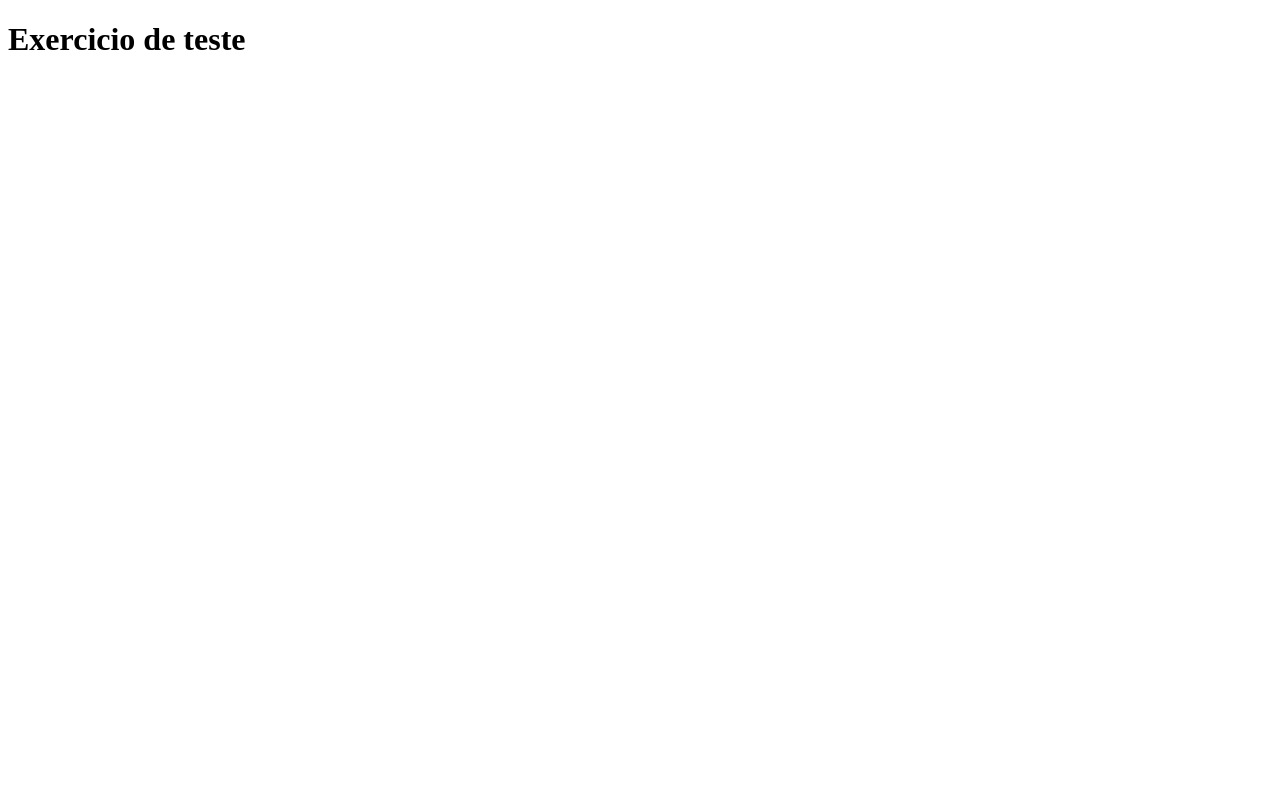
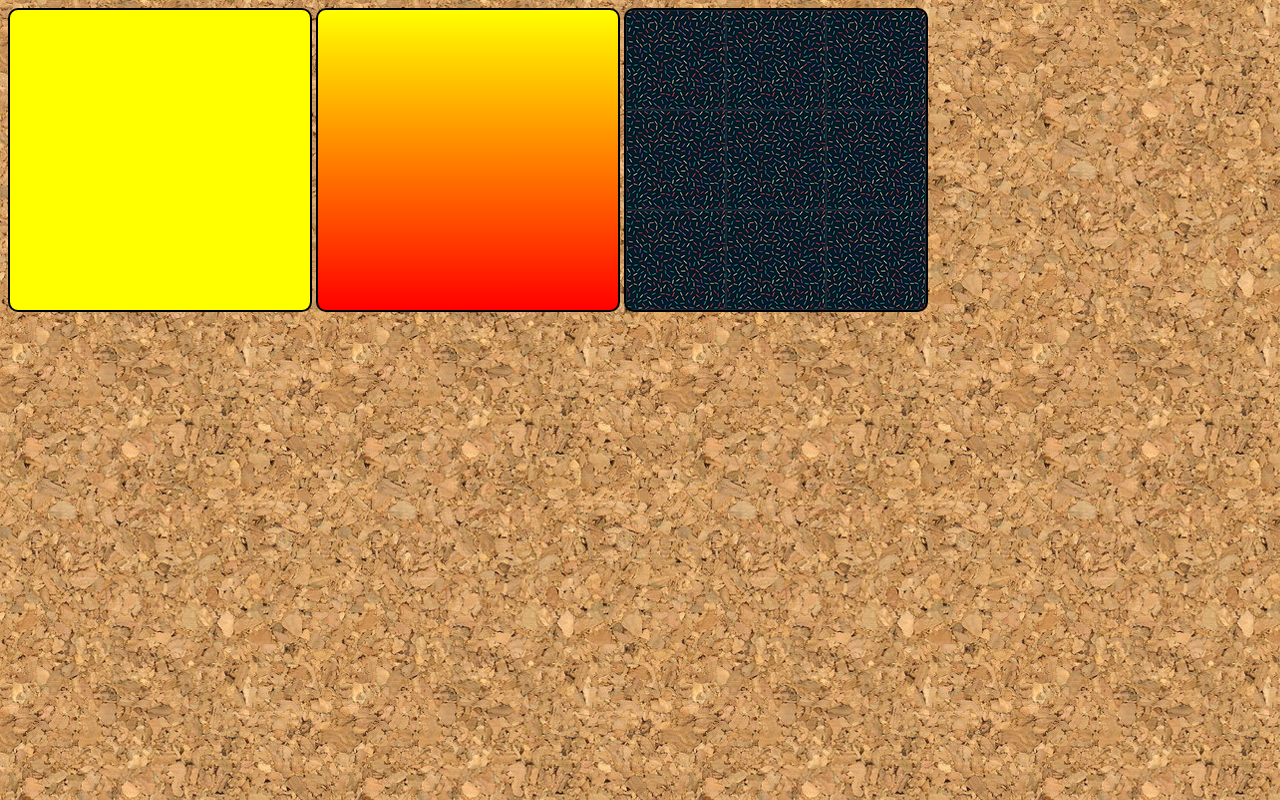
Before and after one commit to bieltf1/html-css, a plain HTML site: page exercicios/ex022/funodo001.html in a window 1280 px wide. Drawn offline with Linux system fonts and the light colour scheme.

Commit message:
Update funodo001.html

```diff
--- a/exercicios/ex022/funodo001.html
+++ b/exercicios/ex022/funodo001.html
@@ -4,8 +4,49 @@
     <meta charset="UTF-8">
     <meta name="viewport" content="width=device-width, initial-scale=1.0">
     <title>Exercicio de teste</title>
+
+    <style>
+        body {
+            background-image: url('imagens/wallpaper001.jpg');
+        }
+
+        div.quadrado {
+            display: inline-block;
+            border: 2px solid black;
+            border-radius: 10px;
+            background-color: lightgray;
+            width: 300px;
+            height: 300px;
+        }
+
+        div#q1 {
+            background-color: yellow;
+        }
+
+        div#q2 {
+            background-image: linear-gradient(to bottom, yellow, red);
+        }
+
+        div#q3 {
+            background-image: url('imagens/pattern001.png');
+        }
+
+    </style>
 </head>
 <body>
-    <h1>Exercicio de teste</h1>
+    <div class="quadrado" id="q1">
+
+
+    </div>
+
+    <div class="quadrado" id="q2">
+
+
+    </div>
+
+    <div class="quadrado" id="q3">
+
+
+    </div>
 </body>
 </html>
```
